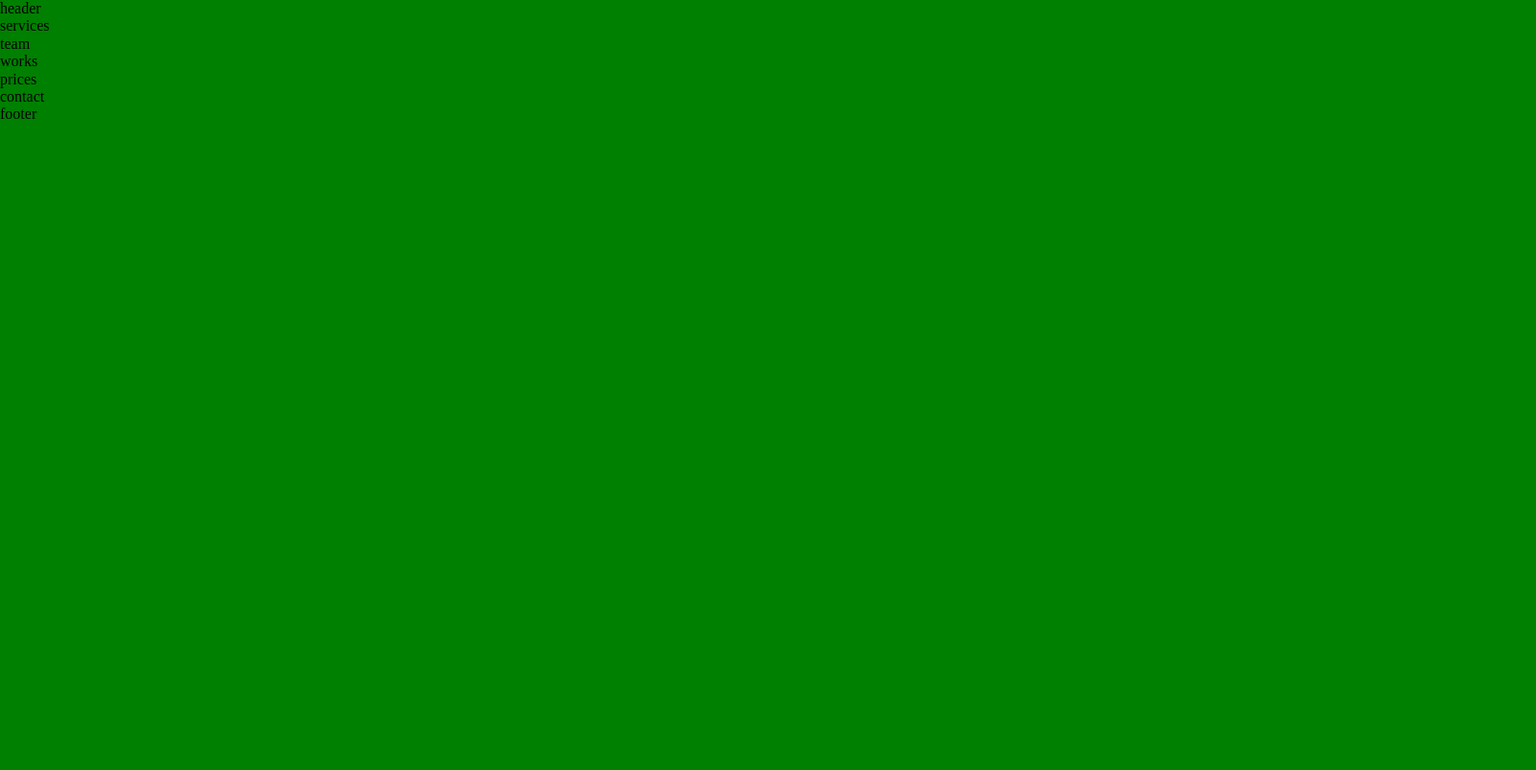
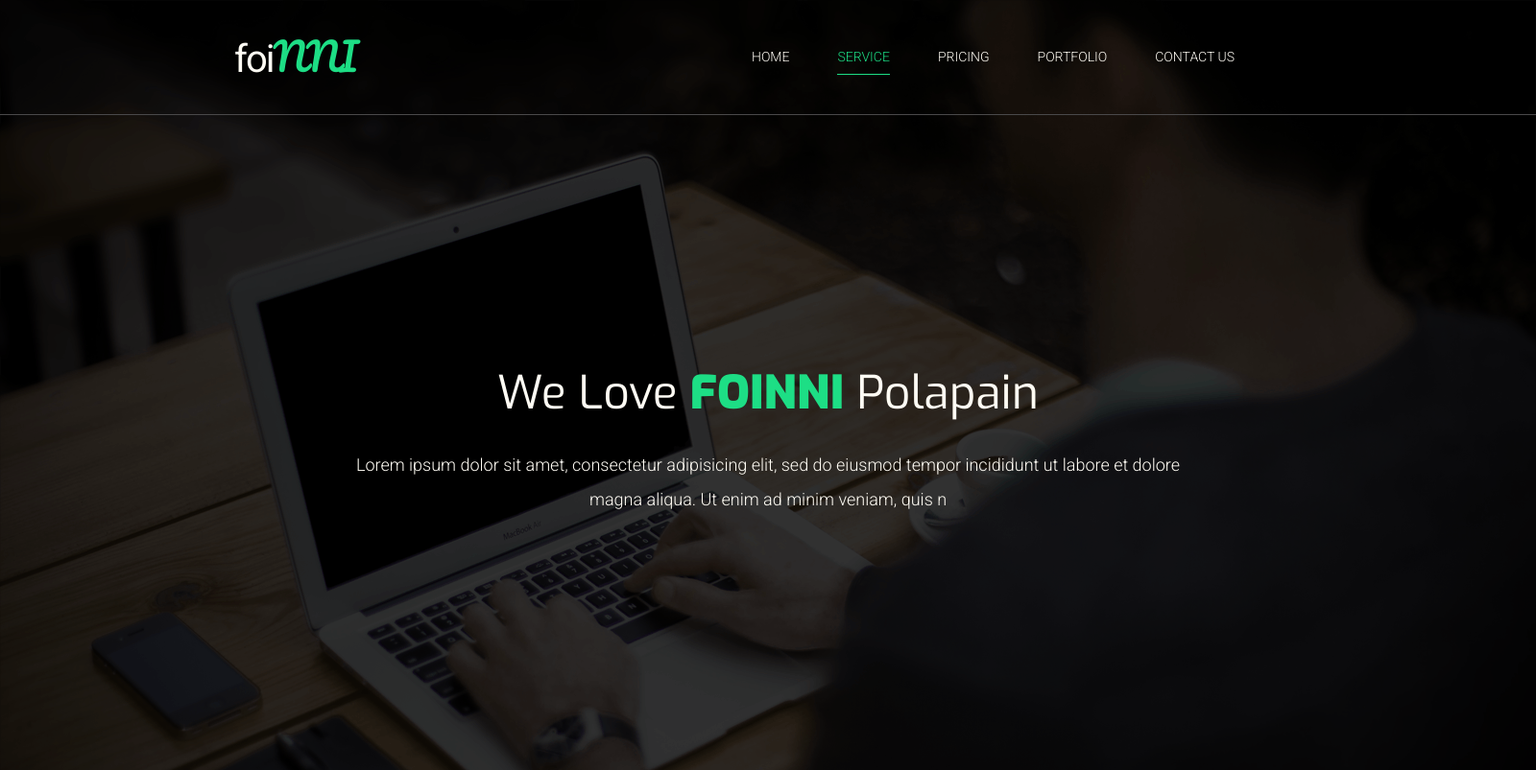
Before and after one commit to Maxkindev/MaxkindevHillelDay18Hmwrk14, a website: page src/index.html in a window 1280 px wide. Shown: the whole page at 96% size, 1600 px wide, since content can reach past the window. Drawn offline with Linux system fonts and the light colour scheme.

Commit message:
Added HEADER section with nav and slider. Added bg img

```diff
--- a/src/assets/scss/abstracts/_mixins.scss
+++ b/src/assets/scss/abstracts/_mixins.scss
@@ -1,17 +1,32 @@
-// FONT
-@mixin font-roboto {
+// ==============================
+// MIXINS FOR ALL LAYOUT
+// ==============================
+
+// FONTS
+@mixin font-roboto($fs, $fw, $lh) {
   font-family: 'Roboto', sans-serif;
+  font-size: $fs;
+  font-weight: $fw;
+  line-height: $lh;
 }
 
-@mixin font-roboto-slab {
+@mixin font-roboto-slab($fs, $fw, $lh) {
   font-family: 'Roboto Slab', serif;
-
+  font-size: $fs;
+  font-weight: $fw;
+  line-height: $lh;
 }
 
-@mixin font-pacifico {
+@mixin font-pacifico($fs, $fw, $lh) {
   font-family: 'Pacifico', cursive;
+  font-size: $fs;
+  font-weight: $fw;
+  line-height: $lh;
 }
 
-@mixin font-exo {
+@mixin font-exo($fs, $fw, $lh) {
   font-family: 'Exo', sans-serif;
+  font-size: $fs;
+  font-weight: $fw;
+  line-height: $lh;
 }
--- a/src/assets/scss/abstracts/_variables.scss
+++ b/src/assets/scss/abstracts/_variables.scss
@@ -0,0 +1,21 @@
+// ==============================
+// VARIABLES FOR ALL LAYOUT
+// ==============================
+
+// centering container's width
+$centering-container: 1172px;
+
+// z-index base step
+$zx: 10;
+
+// color
+$clr-text-light: #fffcf4;
+$clr-text-accent: #1DDE85;
+$clr-slider-border: #4a494a;
+
+// font-weight
+$fw-t: 100;
+$fw-l: 300;
+$fw-r: 400;
+$fw-m: 500;
+$fw-blk: 900;
--- a/src/assets/scss/layout/_header.scss
+++ b/src/assets/scss/layout/_header.scss
@@ -0,0 +1,130 @@
+// HEADER
+$height-header: 803px;
+$height-header-wrapper: 119px;
+
+.header {
+  // ==============================
+  &-content-container {
+    position: relative;
+    width: 1600px;
+    height: $height-header;
+    margin-left: auto;
+    margin-right: auto;
+    background-image: url("../images/bg_header.png");
+    background-repeat: no-repeat;
+    background-size: cover;
+
+    &::before {
+      content: '';
+      position: absolute;
+      z-index: $zx;
+      top: 0;
+      right: 0;
+      bottom: 0;
+      left: 0;
+      background-color: rgba(0, 0, 0, 0.8);
+    }
+  }
+
+  // ==============================
+  &-wrapper {
+    display: flex;
+    height: $height-header-wrapper;
+    align-items: center;
+    position: relative;
+    z-index: $zx * 2;
+    width: $centering-container;
+    margin-left: auto;
+    margin-right: auto;
+
+    &__logo {
+      padding-left: 30px;
+
+      &-part:first-child {
+        @include font-roboto(40px, $fw-r, 40px);
+        letter-spacing: -2px;
+        color: $clr-text-light;
+      }
+
+      &-part:last-child {
+        @include font-pacifico(40px, $fw-r, 40px);
+        letter-spacing: -1px;
+        text-transform: uppercase;
+        color: $clr-text-accent;
+      }
+    }
+
+    &__nav {
+      margin-left: auto;
+    }
+
+    &-menu {
+      display: flex;
+      margin-top: 0;
+      margin-bottom: 0;
+      padding-left: 0;
+      list-style: none;
+
+      &__item {
+        margin-right: 50px;
+      }
+
+      &__item:last-child {
+        margin-right: 100px;
+      }
+
+      &__link {
+        display: block;
+        border-bottom: 1px solid transparent;
+        @include font-roboto(14px, $fw-l, 36px);
+        text-transform: uppercase;
+        text-decoration: none;
+        color: $clr-text-light;
+
+        &:hover {
+          border-bottom: 1px solid $clr-text-accent;
+          color: $clr-text-accent;
+        }
+
+        &--active {
+          border-bottom: 1px solid $clr-text-accent;
+          color: $clr-text-accent;
+        }
+      }
+    }
+  }
+
+  // ==============================
+  &-slider {
+    display: flex;
+    position: relative;
+    z-index: 20;
+    height: ($height-header - $height-header-wrapper - 1px);
+    border-top: 1px solid $clr-slider-border;
+    flex-direction: column;
+    justify-content: center;
+    align-items: center;
+    color: $clr-text-light;
+
+    &__text:first-child {
+      margin-top: 0;
+      margin-bottom: 32px;
+      @include font-exo(48px, $fw-r, 50px);
+      text-transform: capitalize;
+    }
+
+    &__text:last-child {
+      max-width: 913px;
+      margin-top: 0;
+      margin-bottom: 0;
+      @include font-roboto(18px, $fw-l, 36px);
+      text-align: center;
+    }
+
+    &__span {
+      font-weight: $fw-blk;
+      text-transform: uppercase;
+      color: $clr-text-accent;
+    }
+  }
+}
--- a/src/assets/scss/main.scss
+++ b/src/assets/scss/main.scss
@@ -7,10 +7,8 @@
 
 // scss -> base_folder
 
-body {
-  background: green;
-}
 // scss -> components_folder
 
 
 // scss -> layout_folder
+@import "./layout/header"
--- a/src/index.html
+++ b/src/index.html
@@ -10,19 +10,56 @@
 </head>
 
 <body>
-  <header class="header">header</header>
+  <header class="header">
+    <div class="header-content-container">
+      <div class="header-wrapper">
+        <div class="header-wrapper__logo">
+          <span class="header-wrapper__logo-part">foi</span><span class="header-wrapper__logo-part">nni</span>
+        </div>
+        <nav class="header-wrapper__nav">
+          <ul class="header-wrapper-menu">
+            <li class="header-wrapper-menu__item">
+              <a href="#" class="header-wrapper-menu__link">Home</a>
+            </li>
+            <li class="header-wrapper-menu__item">
+              <a href="#" class="header-wrapper-menu__link header-wrapper-menu__link--active">Service</a>
+            </li>
+            <li class="header-wrapper-menu__item">
+              <a href="#" class="header-wrapper-menu__link">Pricing</a>
+            </li>
+            <li class="header-wrapper-menu__item">
+              <a href="#" class="header-wrapper-menu__link">Portfolio</a>
+            </li>
+            <li class="header-wrapper-menu__item">
+              <a href="#" class="header-wrapper-menu__link">Contact Us</a>
+            </li>
+          </ul>
+        </nav>
+      </div>
+      <div class="header-slider">
+        <p class="header-slider__text">
+          We love <span class="header-slider__span">foinni</span> polapain
+        </p>
+        <p class="header-slider__text">
+          Lorem ipsum dolor sit amet, consectetur adipisicing elit,
+          sed do eiusmod tempor incididunt ut labore et dolore
+          magna aliqua. Ut enim ad minim veniam, quis n
+        </p>
+      </div>
+    </div>
+  </header>
   <!---->
-  <section class="section-services">services</section>
+  <!-- <section class="section-services">services</section> -->
   <!---->
-  <section class="section-team">team</section>
+  <!-- <section class="section-team">team</section> -->
   <!---->
-  <section class="section-works">works</section>
+  <!-- <section class="section-works">works</section> -->
   <!---->
-  <section class="section-prices">prices</section>
+  <!-- <section class="section-prices">prices</section> -->
   <!---->
-  <section class="section-contact">contact</section>
+  <!-- <section class="section-contact">contact</section> -->
   <!---->
-  <footer class="footer">footer</footer>
+  <!-- <footer class="footer">footer</footer> -->
 </body>
 
 </html>
```
Also changed, not shown: src/assets/css/main.css, src/assets/images/bg_header.png (added), 1 other file.
